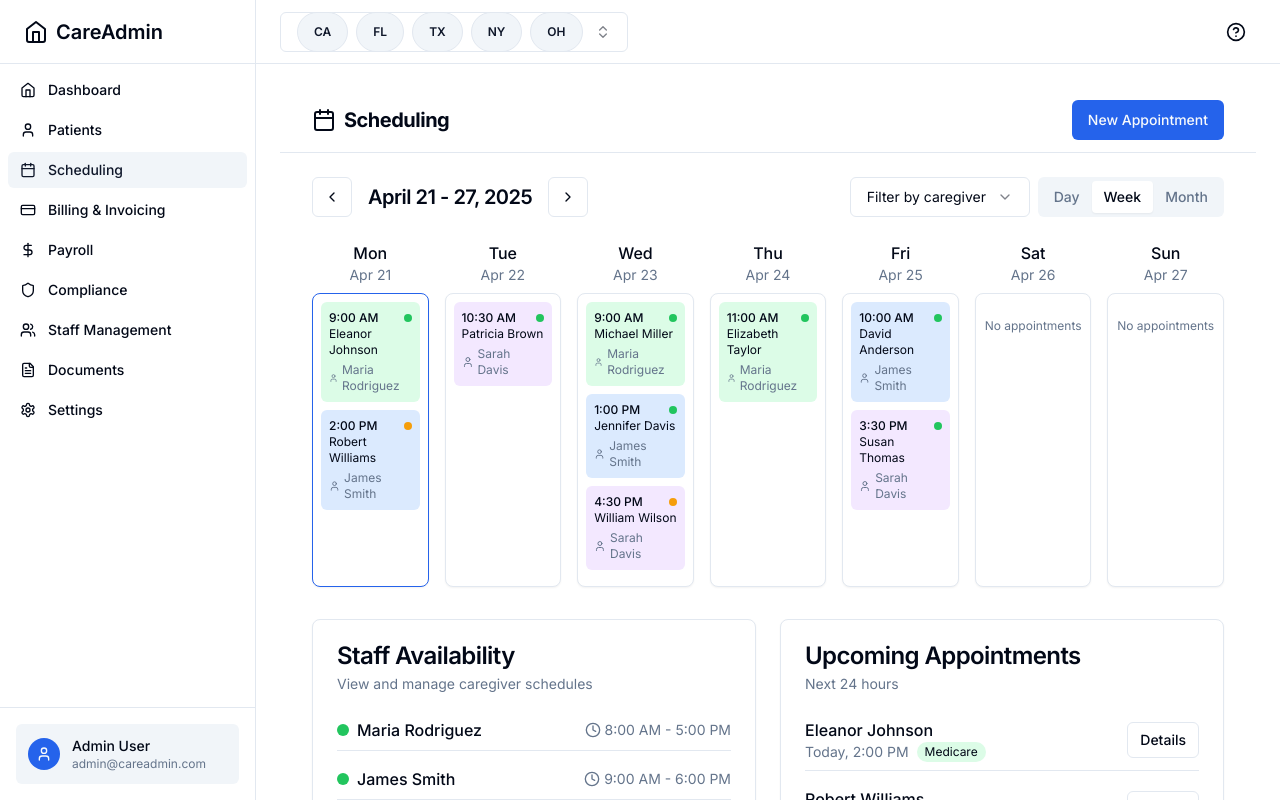
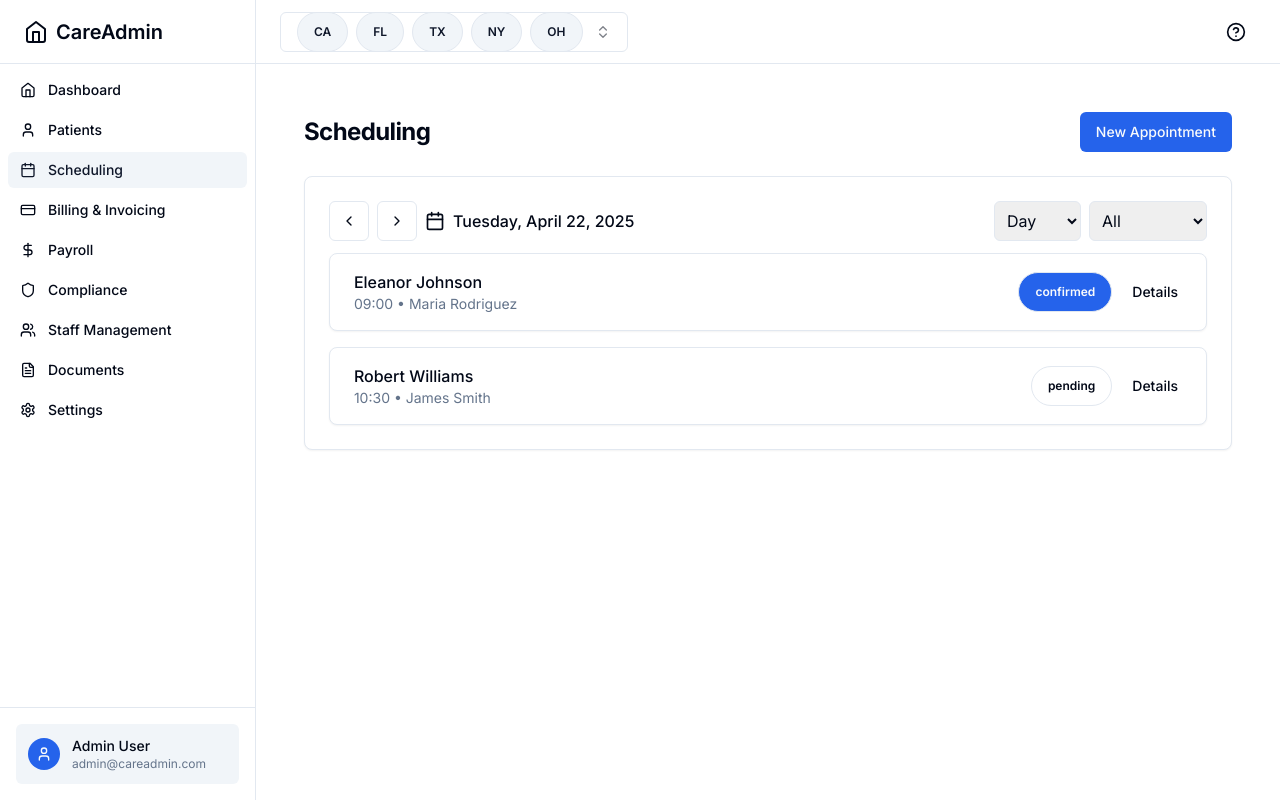
Before and after one commit to dzodze00/careadmin, a Next.js app: page /scheduling in a window 1280 px wide. Shown: the top 800 px of the page. Built offline with nearby package versions, Linux system fonts and the light colour scheme.

Commit message:
Update page.tsx

```diff
--- a/app/scheduling/page.tsx
+++ b/app/scheduling/page.tsx
@@ -1,344 +1,214 @@
 "use client"
-import { Calendar, ChevronLeft, ChevronRight, Clock, User } from "lucide-react"
 
+import { useState } from "react"
+import { Calendar, ChevronLeft, ChevronRight, Plus } from "lucide-react"
+import { Card, CardContent, CardHeader } from "@/components/ui/card"
 import { Button } from "@/components/ui/button"
-import { Card, CardContent, CardDescription, CardHeader, CardTitle } from "@/components/ui/card"
-import { Select, SelectContent, SelectItem, SelectTrigger, SelectValue } from "@/components/ui/select"
-import { Tabs, TabsList, TabsTrigger } from "@/components/ui/tabs"
 import { AppointmentModal } from "./appointment-modal"
+import { Badge } from "@/components/ui/badge"
+
+// Sample data
+const initialAppointments = [
+  {
+    id: "1",
+    patient: "Eleanor Johnson",
+    caregiver: "Maria Rodriguez",
+    date: "2025-04-22",
+    time: "09:00",
+    type: "regular",
+    status: "confirmed",
+  },
+  {
+    id: "2",
+    patient: "Robert Williams",
+    caregiver: "James Smith",
+    date: "2025-04-22",
+    time: "10:30",
+    type: "medicare",
+    status: "pending",
+  },
+  {
+    id: "3",
+    patient: "Patricia Brown",
+    caregiver: "Sarah Davis",
+    date: "2025-04-23",
+    time: "14:00",
+    type: "medicaid",
+    status: "confirmed",
+  },
+]
 
 export default function SchedulingPage() {
+  const [appointments, setAppointments] = useState(initialAppointments)
+  const [currentDate, setCurrentDate] = useState(new Date())
+  const [view, setView] = useState("day")
+  const [filter, setFilter] = useState("all")
+
+  // Format date for display
+  const formatDate = (date) => {
+    return date.toLocaleDateString("en-US", {
+      weekday: "long",
+      year: "numeric",
+      month: "long",
+      day: "numeric",
+    })
+  }
+
+  // Navigate between days
+  const navigateDate = (direction) => {
+    const newDate = new Date(currentDate)
+    if (view === "day") {
+      newDate.setDate(newDate.getDate() + direction)
+    } else if (view === "week") {
+      newDate.setDate(newDate.getDate() + direction * 7)
+    } else if (view === "month") {
+      newDate.setMonth(newDate.getMonth() + direction)
+    }
+    setCurrentDate(newDate)
+  }
+
+  // Handle saving a new appointment
+  const handleSaveAppointment = (appointmentData) => {
+    const newAppointment = {
+      id: (appointments.length + 1).toString(),
+      ...appointmentData,
+      status: "pending",
+    }
+    setAppointments([...appointments, newAppointment])
+    alert("Appointment scheduled successfully!")
+  }
+
+  // Change view
+  const handleViewChange = (e) => {
+    setView(e.target.value)
+  }
+
+  // Change filter
+  const handleFilterChange = (e) => {
+    setFilter(e.target.value)
+  }
+
+  // Filter appointments for the current view
+  const filteredAppointments = appointments.filter((appointment) => {
+    // Filter by date
+    const appointmentDate = new Date(appointment.date)
+    const today = new Date(currentDate)
+    today.setHours(0, 0, 0, 0)
+
+    let dateMatch = false
+    if (view === "day") {
+      dateMatch = appointmentDate.toDateString() === today.toDateString()
+    } else if (view === "week") {
+      const startOfWeek = new Date(today)
+      startOfWeek.setDate(today.getDate() - today.getDay())
+      const endOfWeek = new Date(startOfWeek)
+      endOfWeek.setDate(startOfWeek.getDate() + 6)
+      dateMatch = appointmentDate >= startOfWeek && appointmentDate <= endOfWeek
+    } else if (view === "month") {
+      dateMatch =
+        appointmentDate.getMonth() === today.getMonth() && appointmentDate.getFullYear() === today.getFullYear()
+    }
+
+    // Filter by status
+    const statusMatch = filter === "all" || appointment.status === filter
+
+    return dateMatch && statusMatch
+  })
+
   return (
-    <div className="flex min-h-screen flex-col">
-      <header className="sticky top-0 z-10 border-b bg-background">
-        <div className="container flex h-16 items-center justify-between py-4">
-          <div className="flex items-center gap-2">
-            <Calendar className="h-6 w-6" />
-            <h1 className="text-xl font-bold">Scheduling</h1>
-          </div>
-          <AppointmentModal
-            onSave={(data) => {
-              console.log("New appointment:", data)
-              // In a real app, you would save this to your backend
-              alert("Appointment scheduled successfully!")
-            }}
-          />
-        </div>
-      </header>
+    <div className="p-6">
+      <div className="flex justify-between items-center mb-6">
+        <h1 className="text-2xl font-bold">Scheduling</h1>
+        <AppointmentModal onSave={handleSaveAppointment} />
+      </div>
 
-      <main className="flex-1">
-        <div className="container py-6">
-          <div className="mb-6 flex flex-col gap-4 md:flex-row md:items-center md:justify-between">
-            <div className="flex items-center gap-4">
-              <Button variant="outline" size="icon">
+      <Card className="mb-6">
+        <CardHeader className="pb-3">
+          <div className="flex justify-between items-center">
+            <div className="flex items-center space-x-2">
+              <Button variant="outline" size="icon" onClick={() => navigateDate(-1)}>
                 <ChevronLeft className="h-4 w-4" />
               </Button>
-              <h2 className="text-xl font-semibold">April 21 - 27, 2025</h2>
-              <Button variant="outline" size="icon">
+              <Button variant="outline" size="icon" onClick={() => navigateDate(1)}>
                 <ChevronRight className="h-4 w-4" />
               </Button>
+              <div className="flex items-center space-x-2">
+                <Calendar className="h-5 w-5" />
+                <span className="font-medium">{formatDate(currentDate)}</span>
+              </div>
             </div>
-            <div className="flex gap-2">
-              <Select defaultValue="all">
-                <SelectTrigger className="w-[180px]">
-                  <SelectValue placeholder="Filter by caregiver" />
-                </SelectTrigger>
-                <SelectContent>
-                  <SelectItem value="all">All Caregivers</SelectItem>
-                  <SelectItem value="maria">Maria Rodriguez</SelectItem>
-                  <SelectItem value="james">James Smith</SelectItem>
-                  <SelectItem value="sarah">Sarah Davis</SelectItem>
-                </SelectContent>
-              </Select>
-              <Tabs defaultValue="week">
-                <TabsList>
-                  <TabsTrigger value="day">Day</TabsTrigger>
-                  <TabsTrigger value="week">Week</TabsTrigger>
-                  <TabsTrigger value="month">Month</TabsTrigger>
-                </TabsList>
-              </Tabs>
+            <div className="flex space-x-2">
+              <div>
+                <select value={view} onChange={handleViewChange} className="p-2 border rounded-md">
+                  <option value="day">Day</option>
+                  <option value="week">Week</option>
+                  <option value="month">Month</option>
+                </select>
+              </div>
+              <div>
+                <select value={filter} onChange={handleFilterChange} className="p-2 border rounded-md">
+                  <option value="all">All</option>
+                  <option value="pending">Pending</option>
+                  <option value="confirmed">Confirmed</option>
+                  <option value="cancelled">Cancelled</option>
+                </select>
+              </div>
             </div>
           </div>
-
-          <div className="grid grid-cols-7 gap-4">
-            {weekDays.map((day, index) => (
-              <div key={index} className="flex flex-col">
-                <div className="mb-2 text-center">
-                  <p className="font-medium">{day.name}</p>
-                  <p className="text-sm text-muted-foreground">{day.date}</p>
-                </div>
-                <Card className={`flex-1 ${day.isToday ? "border-primary" : ""}`}>
-                  <CardContent className="p-2">
-                    {day.appointments.map((appointment, appIndex) => (
-                      <div
-                        key={appIndex}
-                        className={`mb-2 rounded-md p-2 text-xs ${
-                          appointment.type === "regular"
-                            ? "bg-blue-100"
-                            : appointment.type === "medicare"
-                              ? "bg-green-100"
-                              : "bg-purple-100"
-                        }`}
-                      >
-                        <div className="flex items-center justify-between">
-                          <p className="font-medium">{appointment.time}</p>
-                          <div
-                            className={`h-2 w-2 rounded-full ${
-                              appointment.status === "confirmed" ? "bg-green-500" : "bg-amber-500"
-                            }`}
-                          />
-                        </div>
-                        <p>{appointment.patient}</p>
-                        <div className="mt-1 flex items-center gap-1 text-muted-foreground">
-                          <User className="h-3 w-3" />
-                          <p>{appointment.caregiver}</p>
-                        </div>
-                      </div>
-                    ))}
-                    {day.appointments.length === 0 && (
-                      <div className="flex h-full items-center justify-center py-4 text-center text-xs text-muted-foreground">
-                        No appointments
-                      </div>
-                    )}
-                  </CardContent>
-                </Card>
-              </div>
-            ))}
-          </div>
-
-          <div className="mt-8 grid gap-6 md:grid-cols-2">
-            <Card>
-              <CardHeader>
-                <CardTitle>Staff Availability</CardTitle>
-                <CardDescription>View and manage caregiver schedules</CardDescription>
-              </CardHeader>
-              <CardContent>
-                <div className="space-y-4">
-                  {staffAvailability.map((staff, index) => (
-                    <div key={index} className="flex items-center justify-between border-b pb-2">
-                      <div className="flex items-center gap-2">
-                        <div className={`h-3 w-3 rounded-full ${staff.available ? "bg-green-500" : "bg-red-500"}`} />
-                        <p className="font-medium">{staff.name}</p>
-                      </div>
-                      <div className="flex items-center gap-1 text-sm text-muted-foreground">
-                        <Clock className="h-4 w-4" />
-                        <p>{staff.hours}</p>
-                      </div>
-                    </div>
-                  ))}
-                </div>
-              </CardContent>
-            </Card>
-
-            <Card>
-              <CardHeader>
-                <CardTitle>Upcoming Appointments</CardTitle>
-                <CardDescription>Next 24 hours</CardDescription>
-              </CardHeader>
-              <CardContent>
-                <div className="space-y-4">
-                  {upcomingAppointments.map((appointment, index) => (
-                    <div key={index} className="flex items-center justify-between border-b pb-2">
+        </CardHeader>
+        <CardContent>
+          {filteredAppointments.length > 0 ? (
+            <div className="space-y-4">
+              {filteredAppointments.map((appointment) => (
+                <Card key={appointment.id} className="overflow-hidden">
+                  <div className="flex">
+                    <div
+                      className={`w-2 h-full ${
+                        appointment.type === "medicare"
+                          ? "bg-blue-500"
+                          : appointment.type === "medicaid"
+                            ? "bg-green-500"
+                            : "bg-gray-500"
+                      }`}
+                    ></div>
+                    <CardContent className="p-4 flex justify-between items-center w-full">
                       <div>
                         <p className="font-medium">{appointment.patient}</p>
-                        <div className="flex items-center gap-2">
-                          <p className="text-sm text-muted-foreground">{appointment.time}</p>
-                          <div
-                            className={`rounded-full px-2 py-0.5 text-xs ${
-                              appointment.type === "regular"
-                                ? "bg-blue-100"
-                                : appointment.type === "medicare"
-                                  ? "bg-green-100"
-                                  : "bg-purple-100"
-                            }`}
-                          >
-                            {appointment.type === "regular"
-                              ? "Regular"
-                              : appointment.type === "medicare"
-                                ? "Medicare"
-                                : "Medicaid"}
-                          </div>
-                        </div>
+                        <p className="text-sm text-muted-foreground">
+                          {appointment.time} • {appointment.caregiver}
+                        </p>
                       </div>
-                      <Button
-                        variant="outline"
-                        size="sm"
-                        onClick={() => alert(`Viewing details for ${appointment.patient}`)}
-                      >
-                        Details
-                      </Button>
-                    </div>
-                  ))}
-                </div>
-              </CardContent>
-            </Card>
-          </div>
-        </div>
-      </main>
+                      <div className="flex items-center space-x-2">
+                        <Badge
+                          variant={
+                            appointment.status === "confirmed"
+                              ? "default"
+                              : appointment.status === "pending"
+                                ? "outline"
+                                : "destructive"
+                          }
+                        >
+                          {appointment.status}
+                        </Badge>
+                        <Button variant="ghost" size="sm">
+                          Details
+                        </Button>
+                      </div>
+                    </CardContent>
+                  </div>
+                </Card>
+              ))}
+            </div>
+          ) : (
+            <div className="text-center py-10">
+              <p className="text-muted-foreground">No appointments found for this view.</p>
+              <Button variant="outline" className="mt-4">
+                <Plus className="mr-2 h-4 w-4" /> Add Appointment
+              </Button>
+            </div>
+          )}
+        </CardContent>
+      </Card>
     </div>
   )
 }
-
-const weekDays = [
-  {
-    name: "Mon",
-    date: "Apr 21",
-    isToday: true,
-    appointments: [
-      {
-        time: "9:00 AM",
-        patient: "Eleanor Johnson",
-        caregiver: "Maria Rodriguez",
-        type: "medicare",
-        status: "confirmed",
-      },
-      {
-        time: "2:00 PM",
-        patient: "Robert Williams",
-        caregiver: "James Smith",
-        type: "regular",
-        status: "pending",
-      },
-    ],
-  },
-  {
-    name: "Tue",
-    date: "Apr 22",
-    isToday: false,
-    appointments: [
-      {
-        time: "10:30 AM",
-        patient: "Patricia Brown",
-        caregiver: "Sarah Davis",
-        type: "medicaid",
-        status: "confirmed",
-      },
-    ],
-  },
-  {
-    name: "Wed",
-    date: "Apr 23",
-    isToday: false,
-    appointments: [
-      {
-        time: "9:00 AM",
-        patient: "Michael Miller",
-        caregiver: "Maria Rodriguez",
-        type: "medicare",
-        status: "confirmed",
-      },
-      {
-        time: "1:00 PM",
-        patient: "Jennifer Davis",
-        caregiver: "James Smith",
-        type: "regular",
-        status: "confirmed",
-      },
-      {
-        time: "4:30 PM",
-        patient: "William Wilson",
-        caregiver: "Sarah Davis",
-        type: "medicaid",
-        status: "pending",
-      },
-    ],
-  },
-  {
-    name: "Thu",
-    date: "Apr 24",
-    isToday: false,
-    appointments: [
-      {
-        time: "11:00 AM",
-        patient: "Elizabeth Taylor",
-        caregiver: "Maria Rodriguez",
-        type: "medicare",
-        status: "confirmed",
-      },
-    ],
-  },
-  {
-    name: "Fri",
-    date: "Apr 25",
-    isToday: false,
-    appointments: [
-      {
-        time: "10:00 AM",
-        patient: "David Anderson",
-        caregiver: "James Smith",
-        type: "regular",
-        status: "confirmed",
-      },
-      {
-        time: "3:30 PM",
-        patient: "Susan Thomas",
-        caregiver: "Sarah Davis",
-        type: "medicaid",
-        status: "confirmed",
-      },
-    ],
-  },
-  {
-    name: "Sat",
-    date: "Apr 26",
-    isToday: false,
-    appointments: [],
-  },
-  {
-    name: "Sun",
-    date: "Apr 27",
-    isToday: false,
-    appointments: [],
-  },
-]
-
-const staffAvailability = [
-  {
-    name: "Maria Rodriguez",
-    available: true,
-    hours: "8:00 AM - 5:00 PM",
-  },
-  {
-    name: "James Smith",
-    available: true,
-    hours: "9:00 AM - 6:00 PM",
-  },
-  {
-    name: "Sarah Davis",
-    available: true,
-    hours: "7:00 AM - 4:00 PM",
-  },
-  {
-    name: "Thomas Johnson",
-    available: false,
-    hours: "Off today",
-  },
-  {
-    name: "Lisa Williams",
-    available: true,
-    hours: "10:00 AM - 7:00 PM",
-  },
-]
-
-const upcomingAppointments = [
-  {
-    patient: "Eleanor Johnson",
-    time: "Today, 2:00 PM",
-    type: "medicare",
-  },
-  {
-    patient: "Robert Williams",
-    time: "Today, 4:30 PM",
-    type: "regular",
-  },
-  {
-    patient: "Patricia Brown",
-    time: "Tomorrow, 9:00 AM",
-    type: "medicaid",
-  },
-  {
-    patient: "Michael Miller",
-    time: "Tomorrow, 11:30 AM",
-    type: "medicare",
-  },
-]
```
